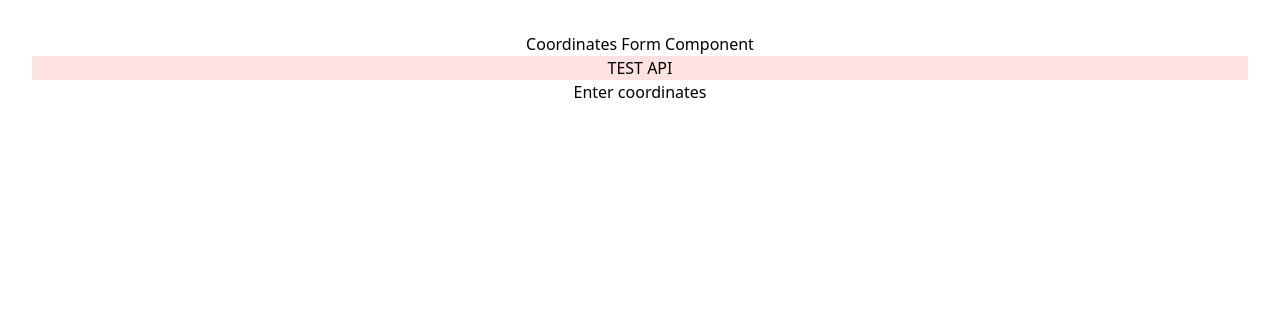
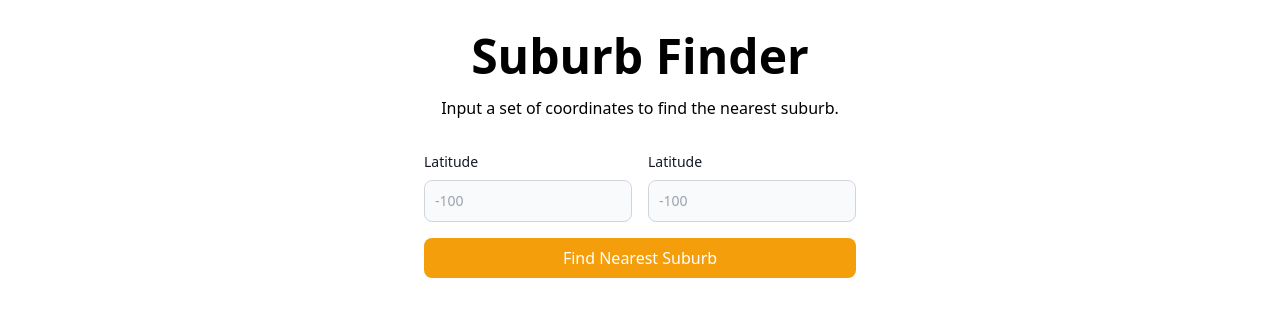
Before and after one commit to rayhellesoe/SuburbFinder, a React (Vite) app in the folder suburbfinder.client/: page / in a window 1280 px wide. Shown: the top 316 px of the page. Built offline with nearby package versions, Linux system fonts and the light colour scheme.

Commit message:
Implement form to collect user input for API request

```diff
--- a/suburbfinder.client/src/App.jsx
+++ b/suburbfinder.client/src/App.jsx
@@ -24,13 +24,16 @@ function App() {
         }
     }
 
-    const coords = { "longitude": -90, "latitude": 90 }
+    //const coords = { "longitude": -90, "latitude": 90 }
 
     return (
-        <main>
-            <CoordinatesForm onSubmit={getNearestSuburb} />
-            <div className="bg-red-100 cursor-pointer" onClick={() => getNearestSuburb(coords)}>TEST API</div>
-            {nearestSuburb == null ? <div>Enter coordinates</div> : <Result suburb={nearestSuburb} />}
+        <main className="flex justify-center w-full">
+            <div className="max-w-md">
+                <h1 className="text-5xl font-bold mb-4">Suburb Finder</h1>
+                <p className="mb-6">Input a set of coordinates to find the nearest suburb.</p>
+                <CoordinatesForm getNearestSuburb={getNearestSuburb} />
+                {nearestSuburb == null ? <></> : <Result suburb={nearestSuburb} />}
+            </div>
         </main>
     )
 }
--- a/suburbfinder.client/src/components/CoordinatesForm.jsx
+++ b/suburbfinder.client/src/components/CoordinatesForm.jsx
@@ -1,8 +1,37 @@
-const CoordinatesForm = () => {
+import { useState } from 'react'
+
+const CoordinatesForm = ({ getNearestSuburb }) => {
+    const [coords, setCoords] = useState({
+        latitude: 0,
+        longitude: 0,
+    });
+
+    const updateInput = (e) => {
+        const { id, value } = e.target;
+        setCoords((prevCoords) => ({ ...prevCoords, [id]: value }));
+    }
+
+    const handleSubmit = (e) => {
+        e.preventDefault();
+        getNearestSuburb(coords)
+    }
+
     return (
-        <div>
-            Coordinates Form Component
-        </div>
+        <form className="mx-auto" onSubmit={handleSubmit}>
+            <div className="w-full md:w-1/2 inline-block p-2 text-left">
+                <label htmlFor="latitude" className="block mb-2 text-sm font-medium text-gray-900 dark:text-green-900">Latitude</label>
+                <input type="number" id="latitude" onChange={updateInput} className="bg-gray-50 border border-gray-300 text-gray-900 text-sm rounded-lg focus:ring-blue-500 focus:border-blue-500 block w-full p-2.5" placeholder="-100" required />
+            </div>
+            <div className="w-full md:w-1/2 inline-block p-2 text-left">
+                <label htmlFor="latitude" className="block mb-2 text-sm font-medium text-gray-900 dark:text-green-900">Latitude</label>
+                <input type="number" id="latitude" onChange={updateInput} className="bg-gray-50 border border-gray-300 text-gray-900 text-sm rounded-lg focus:ring-blue-500 focus:border-blue-500 block w-full p-2.5" placeholder="-100" required />
+            </div>
+            <div className="w-full inline-block px-2 text-left">
+                <button type="submit" className="bg-amber-500 hover:bg-amber-600 text-white p-2 mt-2 w-full cursor-pointer rounded-lg">
+                    Find Nearest Suburb
+                </button>
+            </div>
+        </form>
     )
 }
 
```
